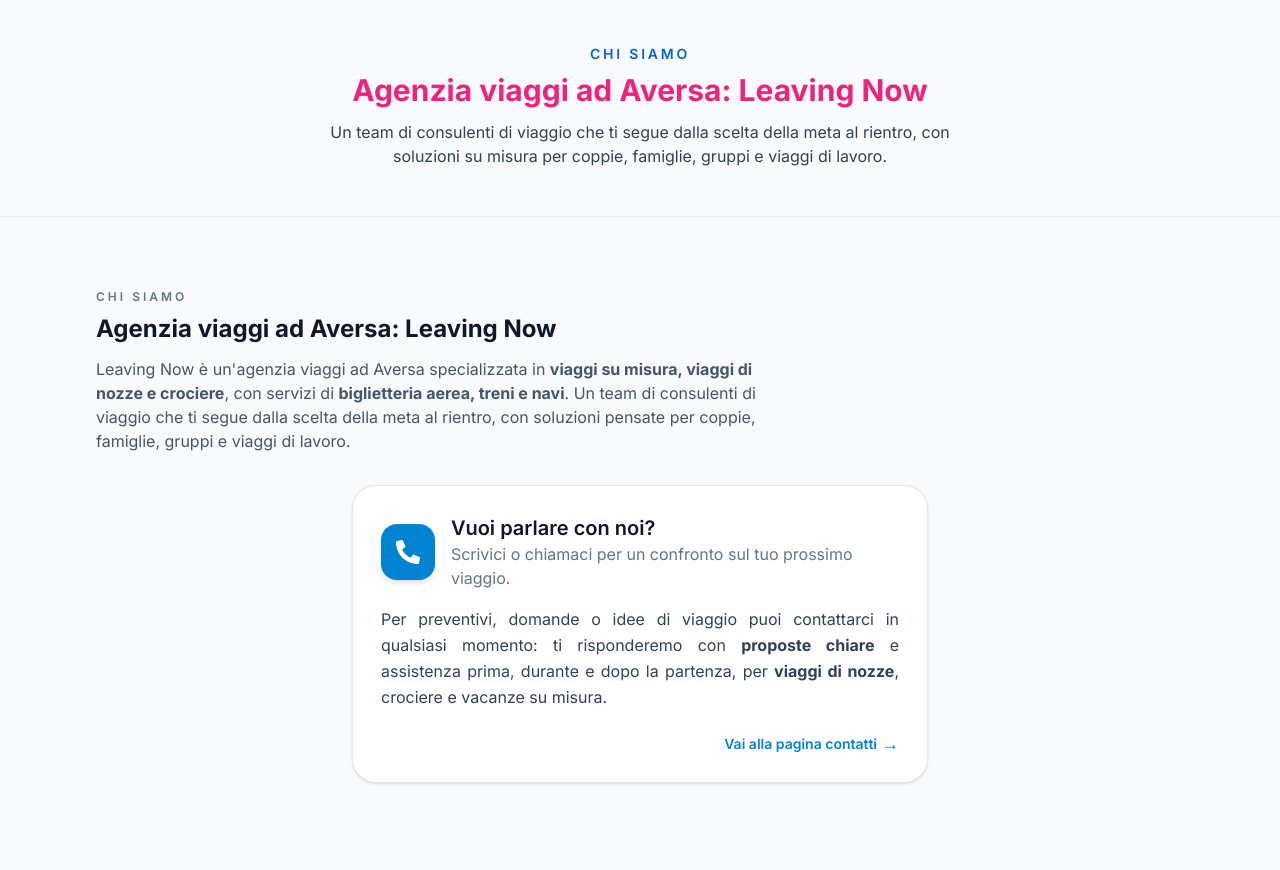
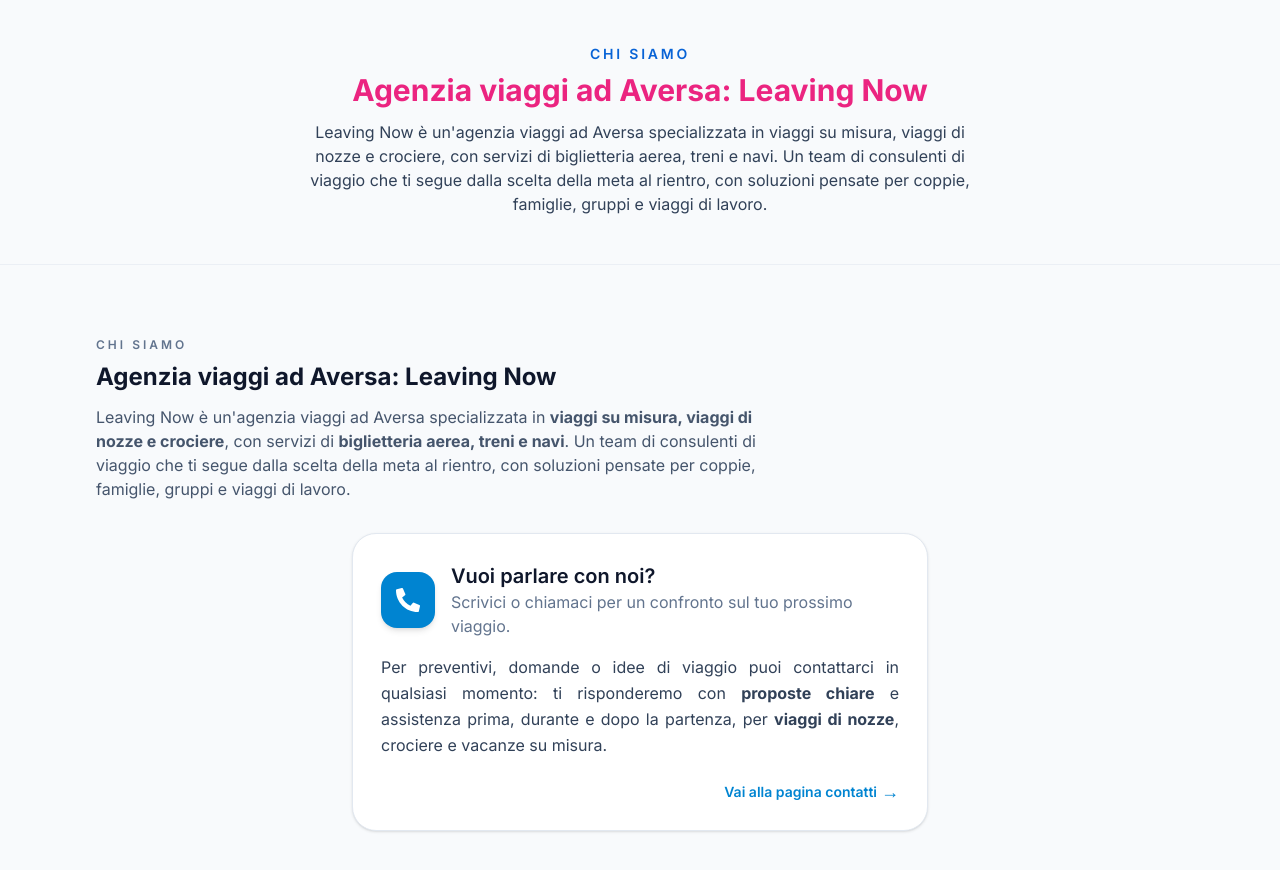
Before and after one commit to schiavonelu/leavingnow-site, a React (Vite) app: page / in a window 1280 px wide. Shown: the part 5600-6470 px from the top of the page. Built offline with nearby package versions, Linux system fonts and the light colour scheme.

Commit message:
Update AgencyIntroHeader.jsx

```diff
--- a/src/sections/home/AgencyIntroHeader.jsx
+++ b/src/sections/home/AgencyIntroHeader.jsx
@@ -14,9 +14,7 @@
 
         {/* Testo – slate-700 */}
         <p className="mt-3 text-sm md:text-base text-slate-700 max-w-2xl mx-auto">
-          Un team di consulenti di viaggio che ti segue dalla scelta della meta
-          al rientro, con soluzioni su misura per coppie, famiglie, gruppi e
-          viaggi di lavoro.
+          Leaving Now è un'agenzia viaggi ad Aversa specializzata in viaggi su misura, viaggi di nozze e crociere, con servizi di biglietteria aerea, treni e navi. Un team di consulenti di viaggio che ti segue dalla scelta della meta al rientro, con soluzioni pensate per coppie, famiglie, gruppi e viaggi di lavoro.
         </p>
       </div>
     </section>
```
